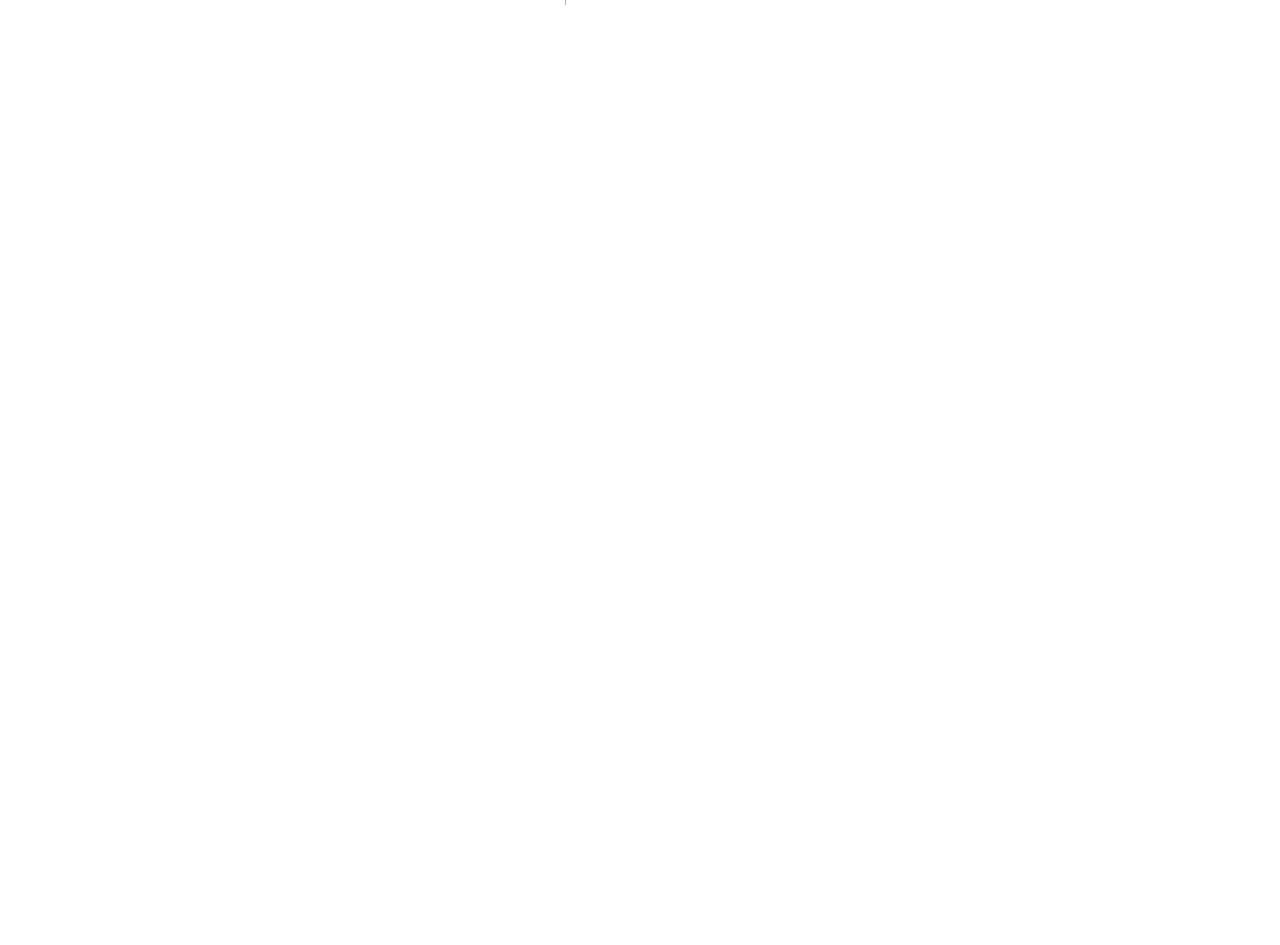
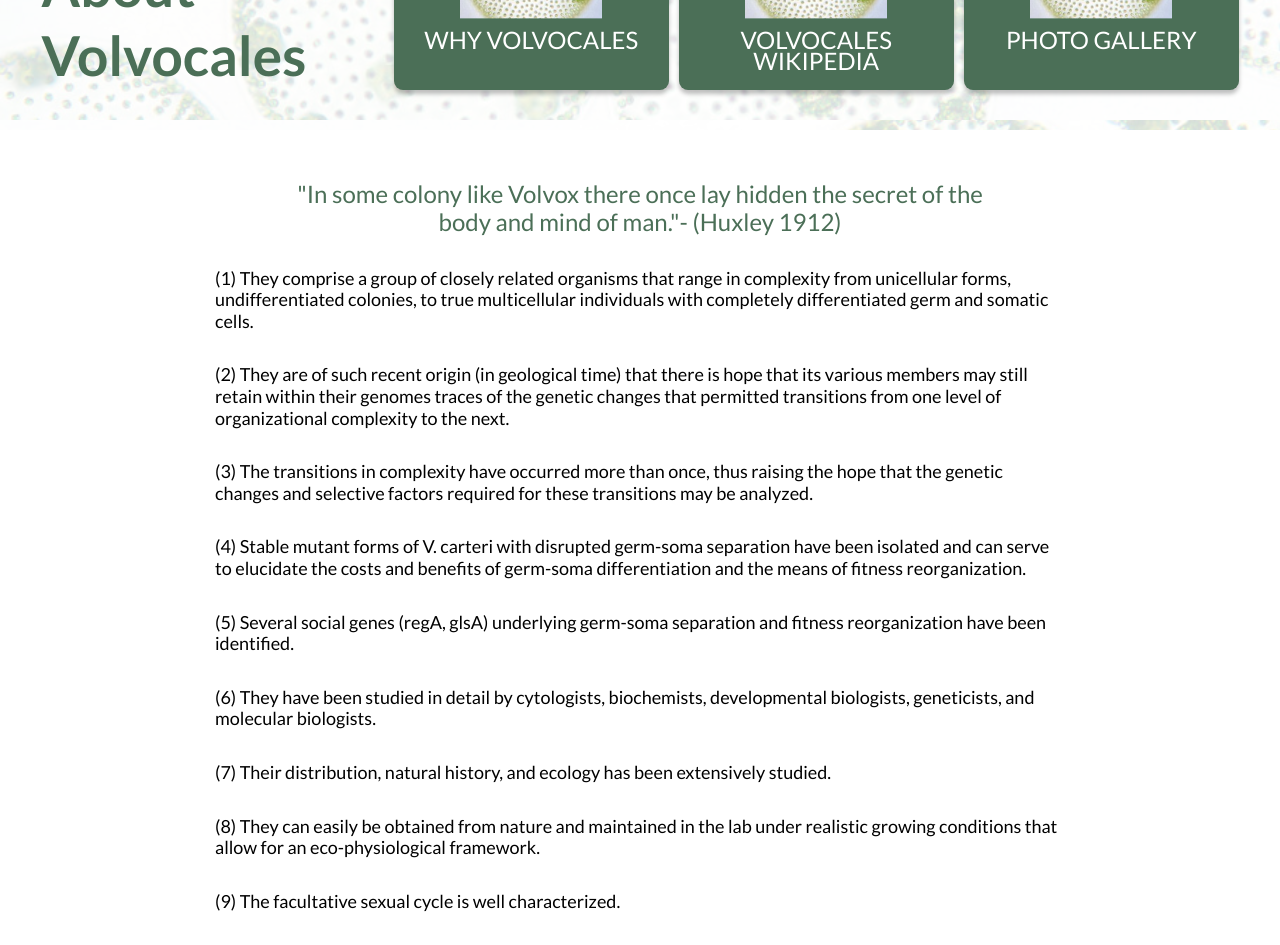
Before and after one commit to BookSadprasid/UNB-VIP, a Next.js app: page /about in a window 1280 px wide. Before the commit this address had no page. Shown: the part 420-1365 px from the top of the page. Before the commit the page ends 800 px from the top, so only its background shows below. Built offline with nearby package versions, Linux system fonts and the light colour scheme.

Commit message:
Create About and Research page

```diff
--- /dev/null
+++ b/pages/about.jsx
@@ -0,0 +1,96 @@
+import Head from "next/head";
+import { Header, Footer } from "../components";
+import styles from "../styles/Home.module.scss";
+import whyStyles from "../styles/Why.module.scss";
+
+export default function About() {
+  return (
+    <>
+      <Head>
+        <title>About | Volvocales Information Project</title>
+      </Head>
+
+      <Header
+        links={[
+          {
+            name: "Why Volvocales",
+            href: "/why",
+          },
+          {
+            name: "Volvocales Wikipedia",
+            href: "/wiki",
+          },
+          {
+            name: "Photo Gallery",
+            href: "/gallery",
+          },
+        ]}
+      >
+        <h1>
+          About
+          <br />
+          Volvocales
+        </h1>
+      </Header>
+      <main className={styles.main}>
+        <blockquote className={styles.blockquote}>
+          {/* TODO: Automatically add quotes when using blockquote */}
+          <p>
+            "In some colony like Volvox there once lay hidden the secret of the
+            body and mind of man."
+          </p>
+          <footer>- (Huxley 1912)</footer>
+        </blockquote>
+        <p className={whyStyles.content}>
+          (1) They comprise a group of closely related organisms that range in
+          complexity from unicellular forms, undifferentiated colonies, to true
+          multicellular individuals with completely differentiated germ and
+          somatic cells.
+        </p>
+        <p className={whyStyles.content}>
+          (2) They are of such recent origin (in geological time) that there is
+          hope that its various members may still retain within their genomes
+          traces of the genetic changes that permitted transitions from one
+          level of organizational complexity to the next.
+        </p>
+        <p className={whyStyles.content}>
+          (3) The transitions in complexity have occurred more than once, thus
+          raising the hope that the genetic changes and selective factors
+          required for these transitions may be analyzed.
+        </p>
+        <p className={whyStyles.content}>
+          (4) Stable mutant forms of V. carteri with disrupted germ-soma
+          separation have been isolated and can serve to elucidate the costs and
+          benefits of germ-soma differentiation and the means of fitness
+          reorganization.
+        </p>
+        <p className={whyStyles.content}>
+          (5) Several social genes (regA, glsA) underlying germ-soma separation
+          and fitness reorganization have been identified.
+        </p>
+        <p className={whyStyles.content}>
+          (6) They have been studied in detail by cytologists, biochemists,
+          developmental biologists, geneticists, and molecular biologists.
+        </p>
+        <p className={whyStyles.content}>
+          (7) Their distribution, natural history, and ecology has been
+          extensively studied.
+        </p>
+        <p className={whyStyles.content}>
+          (8) They can easily be obtained from nature and maintained in the lab
+          under realistic growing conditions that allow for an eco-physiological
+          framework.
+        </p>
+        <p className={whyStyles.content}>
+          (9) The facultative sexual cycle is well characterized.
+        </p>
+        <p className={whyStyles.content}>
+          10) Perhaps most interesting is that, while representing a lineage of
+          closely related species of increasing complexity, this diversification
+          only went so farther road to higher plants lay elsewhere.
+        </p>
+      </main>
+      <Footer />
+    </>
+  );
+}
```
Also changed, not shown: pages/research.jsx (added, +93 -0 lines).
